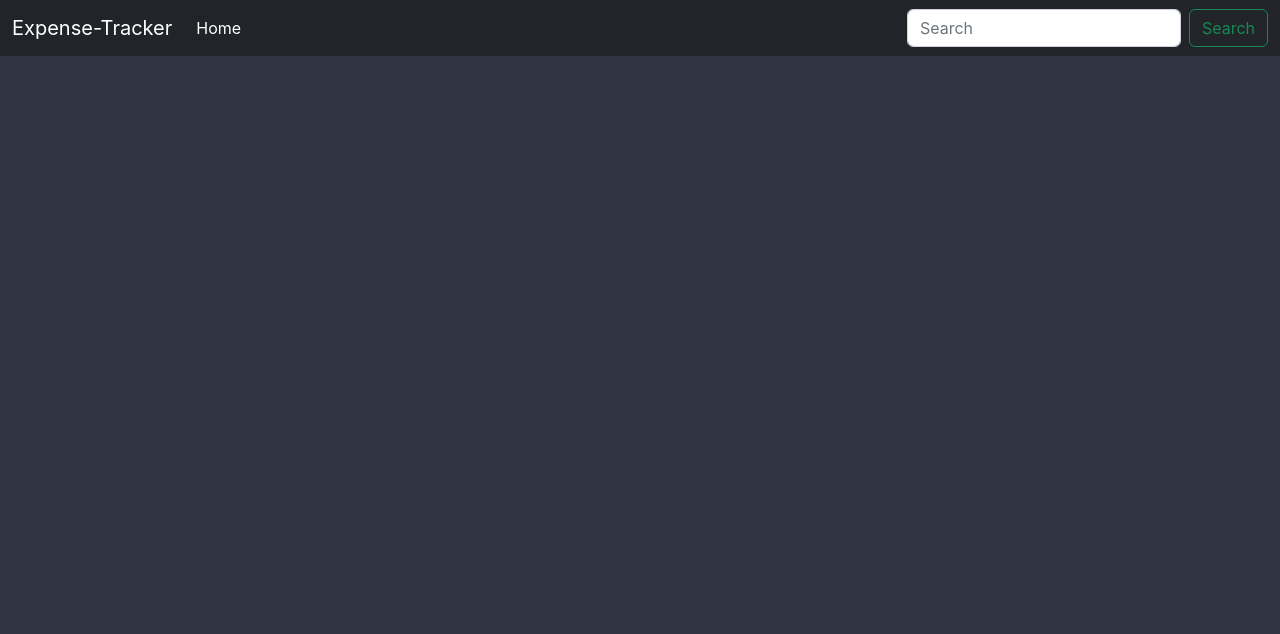
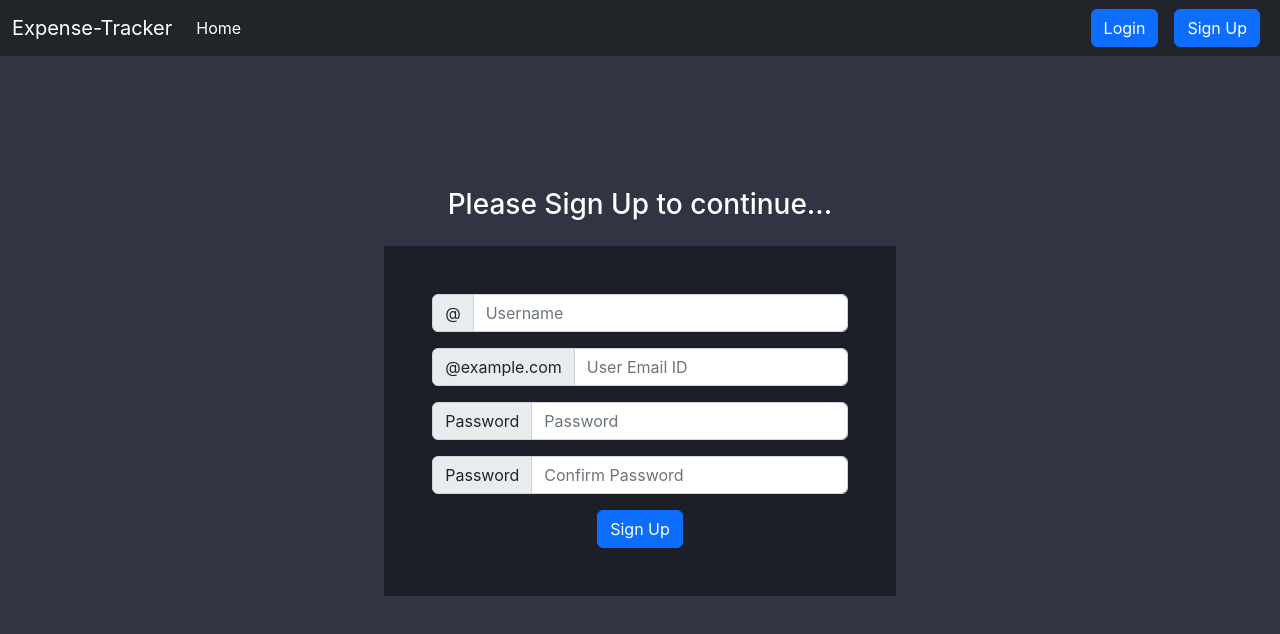
Before and after one commit to Sidharthssk/Expense-Tracker, a React (Create React App) app: page /signup in a window 1280 px wide. Shown: the top 634 px of the page. Built offline with nearby package versions, Linux system fonts and the light colour scheme.

Commit message:
Added login, signup and signout

```diff
--- a/public/index.html
+++ b/public/index.html
@@ -1,5 +1,5 @@
 <!DOCTYPE html>
-<html lang="en">
+<html lang="en" style="height: 100%;">
   <head>
     <meta charset="utf-8" />
     <link rel="icon" href="%PUBLIC_URL%/favicon.ico" />
@@ -26,6 +26,9 @@
       Learn how to configure a non-root public URL by running `npm run build`.
     -->
     <title>React App</title>
+    <style>
+
+    </style>
   </head>
   <body>
     <noscript>You need to enable JavaScript to run this app.</noscript>
--- a/src/App.css
+++ b/src/App.css
@@ -3,23 +3,26 @@
 }
 
 body{
-  height: 100vh;
+  height: 100%;
   background-color: rgb(49, 52, 66);
 }
 
 .expenseCard .card-body{
-  max-height: 90vh;
+  max-height: 50vh;
   overflow: auto;
   min-height: 30vh;
 }
 
-.container-md{
-  height: 100vh;
+.Expense::placeholder{
+  font-size: 80%;
+}
+.Amount::placeholder{
+  font-size: 80%;
 }
 
 .container-md .row{
   width: 100%;
-  height: 100%;
+  margin: 0%;
 }
 
 .App-logo {
--- a/src/App.js
+++ b/src/App.js
@@ -3,6 +3,8 @@ import Home from './components/Home';
 import Navbar from './components/Navbar';
 import ExpenseState from './context/expenseState';
 import {BrowserRouter as Router, Routes, Route} from 'react-router-dom';
+import Login from './components/Login';
+import Signup from './components/Signup';
 
 function App() {
   return (
@@ -12,6 +14,8 @@ function App() {
         <Navbar />
         <Routes>
           <Route exact path='/' element={<Home />} />
+          <Route exact path='/login' element={<Login />} />
+          <Route exact path='/signup' element={<Signup />} />
         </Routes>
       </Router>
     </ExpenseState>
--- a/src/components/ExpenseInput.js
+++ b/src/components/ExpenseInput.js
@@ -6,7 +6,7 @@ function ExpenseInput() {
       <ul className="list-group list-group-flush">
         <li className="list-group-item">
           <div className="input-group">
-            <span className="input-group-text">Expense-Amount</span>
+            <span className="input-group-text w-sm-25 w-lg-50">Expense</span>
             <input
               type="text"
               placeholder="Expense"
--- a/src/components/Home.js
+++ b/src/components/Home.js
@@ -6,10 +6,10 @@ function Home() {
   return (
     <>
       <div className="container-md text-center" style={{height: "90%"}}>
-        <h1 className="mt-2" id="mainHeading" style={{color: "white"}}>Welcome to Expense Tracker....</h1>
+        <h1 className="mt-3" id="mainHeading" style={{color: "white"}}>Welcome to Expense Tracker....</h1>
         <h3 className="my-3" style={{color: "white"}}>The place where you can keep a track of your expense efficiently</h3>
-        <div className="row d-flex align-items-md-center justify-content-center ">
-          <div className="col mx-lg-5">
+        <div className="row d-flex align-items-md-center justify-content-center " >
+          <div className="col mx-lg-5 my-3">
             <Card />
           </div>
           <div className="col">
--- /dev/null
+++ b/src/components/Login.js
@@ -0,0 +1,77 @@
+import React, {useState} from 'react'
+import { useNavigate } from 'react-router-dom';
+
+function Login() {
+  const [credentials, setCredentials] = useState({email: "", password: ""});
+  const navigate = useNavigate();
+
+  const handleSubmit = async(e)=>{
+    e.preventDefault()
+
+    const response = await fetch('http://localhost:8000/api/auth/login',{
+      method: 'POST',
+      headers: {
+        'Content-Type': 'application/json'
+      },
+      body: JSON.stringify({email: credentials.email, password: credentials.password})
+    });
+
+    const json = await response.json();
+
+    if(json.success){
+      localStorage.setItem('authToken', json.authToken);
+      navigate('/');
+    }
+  }
+
+  const onChange = (e)=>{
+    setCredentials({...credentials, [e.target.name]:e.target.value})
+  }
+  return (
+    <div className="container d-flex flex-column justify-content-center align-items-center" style={{height: "80%"}}>
+        <h3 style={{color: "white"}}>Please Log In to continue...</h3>
+    <form className="my-3 d-flex flex-column align-items-center justify-content-center p-3 p-lg-5 " style={{backgroundColor:"rgba(0,0,0,0.4)"}} onSubmit={handleSubmit}>
+
+      <div className="input-group mb-3">
+        <span className="input-group-text" id="basic-addon2">
+          @example.com
+        </span>
+        <input
+          type="email"
+          className="form-control"
+          placeholder="User Email ID"
+          aria-label="User Email ID"
+          aria-describedby="basic-addon2"
+          value={credentials.email}
+          onChange={onChange}
+          name="email"
+          required
+          autocomplete="off"
+        />
+      </div>
+      <div className="input-group mb-3" id="basic-addon3">
+        <span className="input-group-text">
+            Password
+        </span>
+        <input
+          type="password"
+          className="form-control"
+          id="password"
+          placeholder="Password"
+          aria-label="Password"
+          aria-describedby="basic-addon3"
+          value={credentials.password}
+          onChange={onChange}
+          minLength={5}
+          name="password"
+          required
+        />
+      </div>
+
+      <button type="submit" className="btn btn-primary" style={{position: "relative"}}>Login</button>
+    </form>
+    </div>
+  )
+}
+
+export default Login
--- a/src/components/Navbar.js
+++ b/src/components/Navbar.js
@@ -1,7 +1,13 @@
 import React from "react";
-import {Link} from "react-router-dom";
+import {Link, useNavigate} from "react-router-dom";
 
 function Navbar() {
+  const navigate = useNavigate();
+  const handleLogout = ()=>{
+    localStorage.removeItem('authToken');
+    navigate('/login');
+  }
+
   return (
     <div style={{height: "10%"}}>
       <nav className="navbar navbar-expand-lg navbar-dark bg-dark">
@@ -28,17 +34,10 @@ function Navbar() {
                 </Link>
               </li>
             </ul>
-            <form className="d-flex" role="search">
-              <input
-                className="form-control me-2"
-                type="search"
-                placeholder="Search"
-                aria-label="Search"
-              />
-              <button className="btn btn-outline-success" type="submit">
-                Search
-              </button>
-            </form>
+            {!localStorage.getItem('authToken')?<form className="d-flex" role="search">
+            <Link className="btn btn-primary mx-2" role="button" to="/login">Login</Link>
+            <Link className="btn btn-primary mx-2" role="button" to="/signup">Sign Up</Link>
+            </form>:<button className="btn btn-primary" role="button" onClick={handleLogout}>Log Out</button>}
           </div>
         </div>
       </nav>
--- /dev/null
+++ b/src/components/Signup.js
@@ -0,0 +1,114 @@
+import React, {useState} from "react";
+import { useNavigate } from "react-router-dom";
+
+function Signup() {
+
+    const [credentials, setCredentials] = useState({name: "", email: "", password: "", confirmPassword: ""});
+    const navigate = useNavigate();
+
+    const handleSubmit = async(e)=>{
+        e.preventDefault();
+
+        console.log(JSON.stringify({name: credentials.name, email: credentials.email, password: credentials.password}))
+
+        const response = await fetch("http://localhost:8000/api/auth/createUser",{
+            method: 'POST',
+            headers: {
+                'Content-Type': 'application/json'
+            },
+            body: JSON.stringify({name: credentials.name, email: credentials.email, password: credentials.password})
+        })
+
+        const json = await response.json()
+
+        if(json.success){
+            localStorage.setItem('authToken',json.authToken);
+            navigate('/');
+        }
+        else{
+            alert('Check entered data');
+        }
+    }
+
+    const onChange = (e)=>{
+        setCredentials({...credentials, [e.target.name]: e.target.value})
+    }
+  return (
+    <div className="container d-flex flex-column justify-content-center align-items-center" style={{height: "80%"}}>
+        <h3 style={{color: "white"}}>Please Sign Up to continue...</h3>
+    <form className="my-3 d-flex flex-column align-items-center justify-content-center p-3 p-lg-5 " style={{backgroundColor:"rgba(0,0,0,0.4)"}} onSubmit={handleSubmit}>
+      <div className="input-group mb-3">
+        <span className="input-group-text" id="basic-addon1">
+          @
+        </span>
+        <input
+          type="text"
+          className="form-control"
+          placeholder="Username"
+          aria-label="Username"
+          aria-describedby="basic-addon1"
+          value={credentials.name}
+          onChange={onChange}
+          name="name"
+          required
+        />
+      </div>
+      <div className="input-group mb-3">
+        <span className="input-group-text" id="basic-addon2">
+          @example.com
+        </span>
+        <input
+          type="email"
+          className="form-control"
+          placeholder="User Email ID"
+          aria-label="User Email ID"
+          aria-describedby="basic-addon2"
+          value={credentials.email}
+          onChange={onChange}
+          name="email"
+          required
+        />
+      </div>
+      <div className="input-group mb-3" id="basic-addon3">
+        <span className="input-group-text">
+            Password
+        </span>
+        <input
+          type="password"
+          className="form-control"
+          id="password"
+          placeholder="Password"
+          aria-label="Password"
+          aria-describedby="basic-addon3"
+          value={credentials.password}
+          onChange={onChange}
+          minLength={5}
+          name="password"
+          required
+        />
+      </div>
+      <div className="input-group mb-3" id="basic-addon4">
+        <span className="input-group-text">
+            Password
+        </span>
+        <input
+          type="password"
+          className="form-control"
+          id="confirmPassword"
+          placeholder="Confirm Password"
+          aria-label="Confirm Password"
+          aria-describedby="basic-addon4"
+          value={credentials.confirmPassword}
+          onChange={onChange}
+          minLength={5}
+          name="confirmPassword"
+          required
+        />
+      </div>
+      <button type="submit" disabled={credentials.password !== credentials.confirmPassword} className="btn btn-primary" style={{position: "relative"}}>Sign Up</button>
+    </form>
+    </div>
+  );
+}
+
+export default Signup;
--- a/src/context/expenseState.js
+++ b/src/context/expenseState.js
@@ -8,7 +8,7 @@ const ExpenseState = (props) =>{
     const [expense, setExpense] = useState([]);
 
     const component = `<div class="input-group">
-    <span class="input-group-text">Expense-Amount</span>
+    <span class="input-group-text w-sm-25 w-lg-50">Expense</span>
     <input
       type="text"
       placeholder="Expense"
@@ -38,7 +38,7 @@ const ExpenseState = (props) =>{
       method: 'POST',
       headers: {
         'Content-Type': "application/json",
-        'auth-token': "eyJhbGciOiJIUzI1NiIsInR5cCI6IkpXVCJ9.eyJ1c2VyIjp7ImlkIjoiNjM0OGYyYzhkNjVlNTc5Yjk0NjY2ZTMwIn0sImlhdCI6MTY2NTc5NTg2OX0.0r97s-N2o92_WQbdRLZ8ekStRCVLTi5tbLbAJ8R9DjQ"
+        'auth-token': localStorage.getItem('authToken')
       },
       body: JSON.stringify({expense_tag, amount})
     });
@@ -56,7 +56,7 @@ const ExpenseState = (props) =>{
       method: 'GET',
       headers: {
         'Content-Type': "application/json",
-        'auth-token': "eyJhbGciOiJIUzI1NiIsInR5cCI6IkpXVCJ9.eyJ1c2VyIjp7ImlkIjoiNjM0OGYyYzhkNjVlNTc5Yjk0NjY2ZTMwIn0sImlhdCI6MTY2NTc5NTg2OX0.0r97s-N2o92_WQbdRLZ8ekStRCVLTi5tbLbAJ8R9DjQ"
+        'auth-token': localStorage.getItem('authToken')
       },
     });
     const json = await response.json();
--- a/src/index.css
+++ b/src/index.css
@@ -1,3 +1,7 @@
+#root{
+  height: 100%;
+}
+
 body {
   margin: 0;
   font-family: -apple-system, BlinkMacSystemFont, 'Segoe UI', 'Roboto', 'Oxygen',
```
Also changed, not shown: src/components/ExpenseContainer.js (+10 -1 lines).
